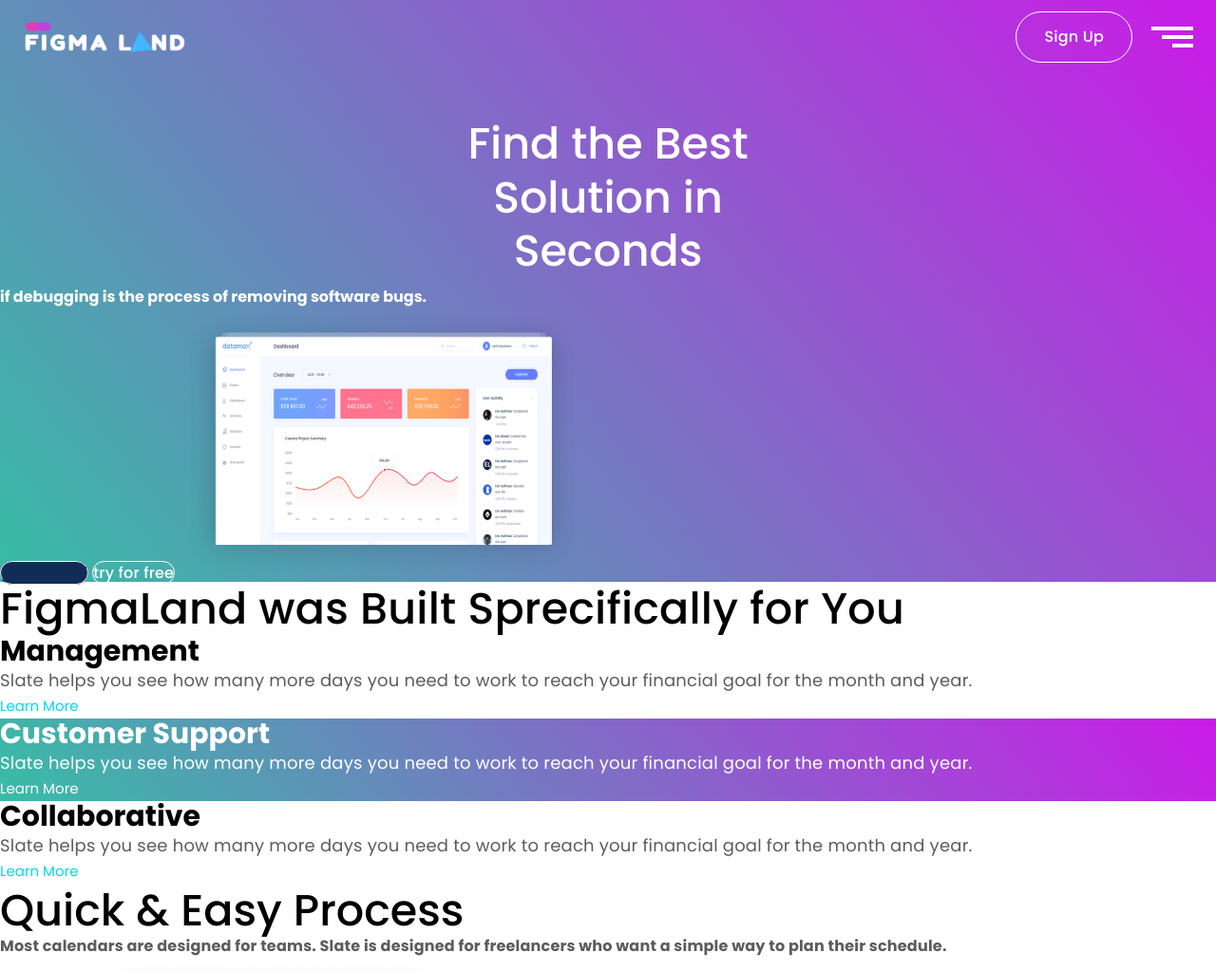
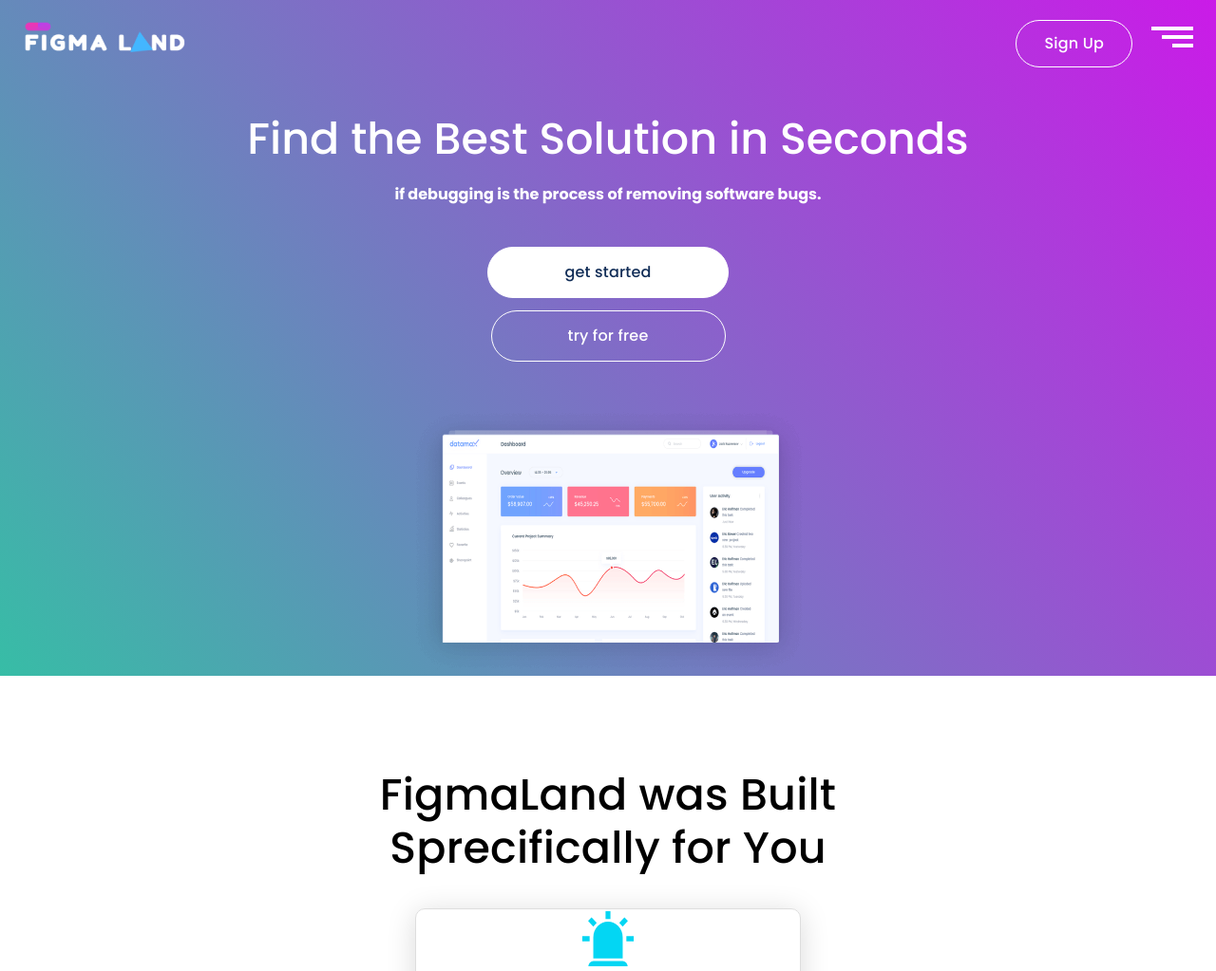
Before and after one commit to drcote/figma-land__landing-page, a website: page source/index.html in a window 1280 px wide. Shown: the top 1023 px of the page at 95% size. Drawn offline with nearby package versions, Linux system fonts and the light colour scheme; files that its build step writes are made by us from their sources.

Commit message:
Добавляет верстку для мобильной версии первых двух блоков

```diff
--- a/source/index.html
+++ b/source/index.html
@@ -33,14 +33,17 @@
     </div>
     <h1 class="header__title">Find the Best Solution in Seconds</h1>
     <p class="header__desc">if debugging is the process of removing software bugs.</p>
-    <a href="#" class="header__link link">get started</a>
-    <a href="#" class="header__link link header__link--trans">try for free</a>
+    <div class="header__wrapper-buttons">
+      <a href="#" class="header__link link">get started</a>
+      <a href="#" class="header__link link header__link--trans">try for free</a>
+    </div>
     <img src="./img/chart.png" width="427" height="286" alt="chart" class="header__img">
   </header>
   <main class="main">
     <section class="advantage">
       <h2 class="advantage__title">FigmaLand was Built Sprecifically for You</h2>
       <article class="advantage-item">
+        <img src="./img/alarm-light.svg" alt="alarm light" width="62" height="62" class="advantage-item__img">
         <h3 class="advantage-item__title">Management</h3>
         <p class="advantage-item__desc">Slate helps you see how many more days you need to work to reach your financial
           goal for the month and year.
@@ -48,6 +51,7 @@
         <a href="#" class="advantage-item__link link">Learn More</a>
       </article>
       <article class="advantage-item advantage-item--color">
+        <img src="./img/atom.svg" alt="alarm light" width="68" height="68" class="advantage-item__img">
         <h3 class="advantage-item__title advantage-item__title--color">Customer Support</h3>
         <p class="advantage-item__desc advantage-item__desc--color">Slate helps you see how many more days you need to
           work to reach your financial
@@ -56,6 +60,7 @@
         <a href="#" class="advantage-item__link advantage-item__link--color link">Learn More</a>
       </article>
       <article class="advantage-item">
+        <img src="./img/aspect-ratio.svg" alt="alarm light" width="64" height="56" class="advantage-item__img">
         <h3 class="advantage-item__title">Collaborative</h3>
         <p class="advantage-item__desc">Slate helps you see how many more days you need to work to reach your financial
           goal for the month and year.
--- a/source/sass/base/variables.scss
+++ b/source/sass/base/variables.scss
@@ -3,6 +3,7 @@ $width-desktop: 1583px;
 $font: 'Poppins';
 $background-color: linear-gradient(230.95deg, #CB1AE8 -0.37%, #37BDA6 100%);
 $background-color-button: #03D6F3;
+$border-color-advantage-item: #DEDEDE;
 $text-color-white: #FFFFFF;
 $text-color-black: #000000;
 $text-color-second: #5C5C5C;
--- a/source/sass/blocks/advantage-item.scss
+++ b/source/sass/blocks/advantage-item.scss
@@ -1,3 +1,18 @@
+.advantage-item {
+  width: 406px;
+  height: 406px;
+  margin-left: auto;
+  margin-right: auto;
+  text-align: center;
+  border: 1px solid $border-color-advantage-item;
+  box-shadow: 0px 4px 31px rgba(0, 0, 0, 0.15);
+  border-radius: 10px;
+}
+
+.advantage-item:not(:last-child) {
+  margin-bottom: 64px;
+}
+
 .advantage-item__title {
   @include font-text(30px, 1.1, $text-color-black, 700);
 }
--- a/source/sass/blocks/advantage.scss
+++ b/source/sass/blocks/advantage.scss
@@ -1,4 +1,9 @@
+.advantage {
+  margin-top: 97px;
+}
 .advantage__title {
   @include font-text(46px, 1.23, $text-color-black, 500);
   letter-spacing: 0.2px;
+  margin: 0 20.8vw 35px 20.8vw;
+  text-align: center;
 }
--- a/source/sass/blocks/header.scss
+++ b/source/sass/blocks/header.scss
@@ -15,31 +15,47 @@
 
 .header__title {
   @include font-text(46px, 1.23, $text-color-white, 500);
-  width: 327px;
-  margin: 45px auto 10px auto;
+  margin: 40px 18.4vw 20px 18.4vw;
   text-align: center;
 }
 
 .header__desc {
   @include font-text(16px, 1.25, $text-color-white, 700);
+  margin: 0 16vw 45px 16vw;
+  text-align: center;
+}
+
+.header__wrapper-buttons {
+  display: flex;
+  flex-direction: column;
+  align-items: center;
 }
 
 .header__link {
   @include font-text(16px, 1, $text-color-button, 500);
-  background-color: $text-color-button;
+  background-color: $text-color-white;
   letter-spacing: 0.2px;
   border: 1px solid #FFFFFF;
   border-radius: 39px;
+  padding: 18px 80px;
   //filter: drop-shadow(0px 4px 31px rgba(0, 0, 0, 0.15));
 }
 
 .header__link--trans {
   color: $text-color-white;
   background-color: transparent;
+  margin-top: 13px;
 }
 
 .header__link--sing-up {
   display: block;
-  padding: 18px 29px;
+  padding: 16px 29px;
   margin-right: 20px;
 }
+
+.header__img {
+  display: block;
+  width: 427px;
+  height: 286px;
+  margin: 45px auto 0;
+}
```
